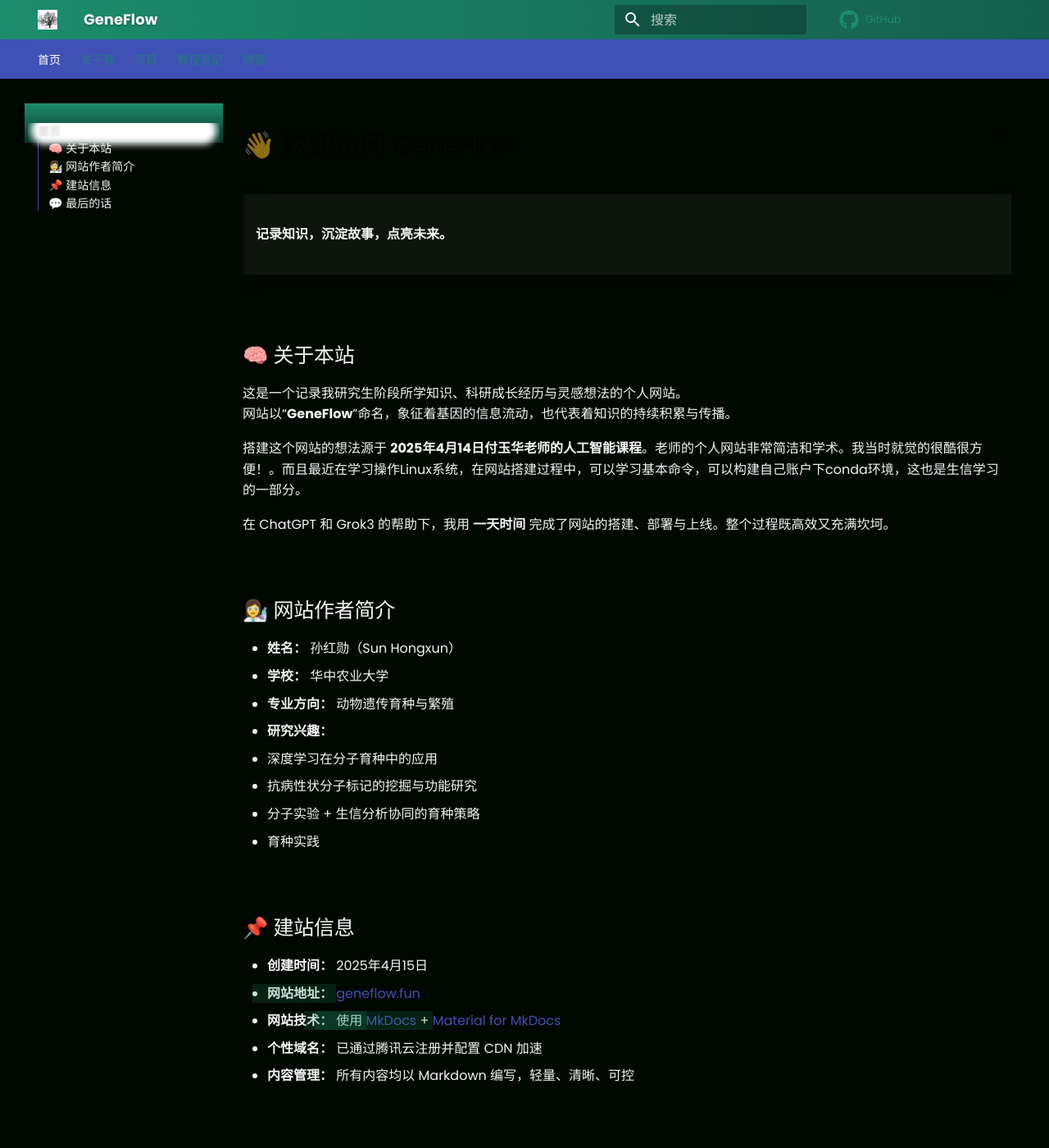
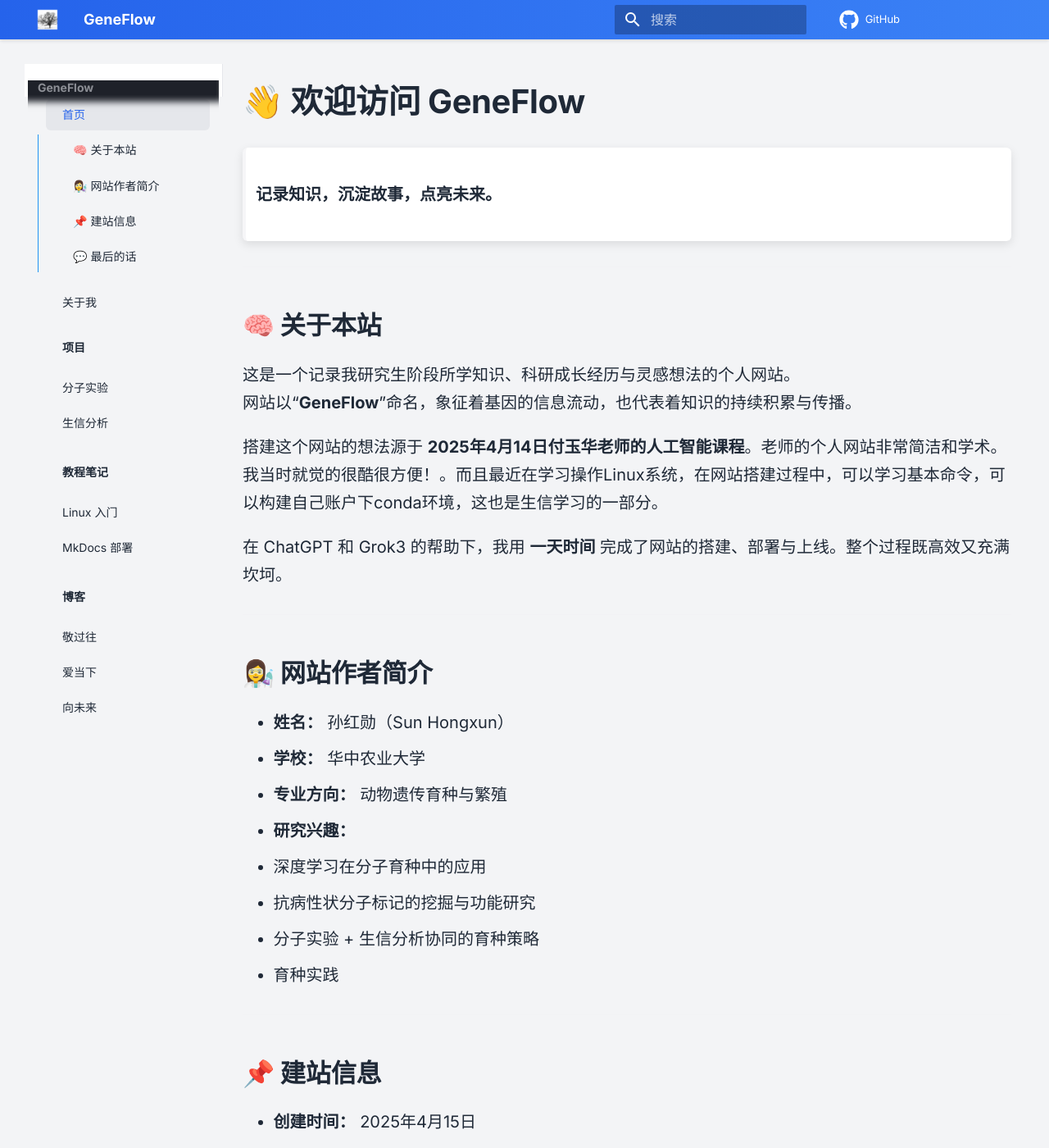
Before and after one commit to biosunhongxun/mysite, an MkDocs documentation site: the page built from docs/index.md, in a window 1280 px wide and 1400 px high. Shown: the whole window at 82% size. Built offline with MkDocs 1.6.1 and Material for MkDocs 9.7.7, drawn with Linux system fonts in a browser that asks for light colours; comment, search, counter and statistics services are not loaded.

Commit message:
更新了 mkdocs 配置与样式

```diff
--- a/docs/assets/stylesheets/custom.css
+++ b/docs/assets/stylesheets/custom.css
@@ -1,160 +1,231 @@
-/* === 自定义颜色变量 === */
+/* ========== 全局样式 ========== */
 :root {
-  --primary-color: #1c8d6c; /* 古典碧青绿 */
-  --background-color: #010800; /* 墨黑背景 */
-  --text-color: #f5f5f5;
-  --card-bg: rgba(255, 255, 255, 0.05);
-  --card-shadow: 0 4px 16px rgba(0,0,0,0.3);
-  --neon-color: #1c8d6c;
-  --primary-gradient: linear-gradient(90deg, #1c8d6c 0%, #145f4e 100%);
-  --secondary-gradient: linear-gradient(180deg, #1c8d6c 0%, #0a3229 100%);
+  --primary-gradient: linear-gradient(90deg, #2563eb, #3b82f6);
+  --card-bg: #ffffff;
+  --card-shadow: 0 4px 12px rgba(0, 0, 0, 0.1);
+  --text-color: #1f2937;
+  --text-muted: #6b7280;
+}
+
+@media (prefers-color-scheme: dark) {
+  :root {
+    --card-bg: #1f2937;
+    --card-shadow: 0 4px 12px rgba(0, 0, 0, 0.4);
+    --text-color: #e5e7eb;
+    --text-muted: #9ca3af;
+  }
 }
 
 body, .md-typeset {
-  font-family: "Poppins", "Inter", sans-serif;
+  font-family: "Inter", sans-serif;
   color: var(--text-color);
-  background-color: var(--background-color);
-  overflow-x: hidden;
-  animation: fadeIn 0.6s ease-out;
+  background-color: #f3f4f6;
+  line-height: 1.7;
+  font-size: 1rem;
+  animation: fadeIn 0.5s ease-out;
+}
+
+@media (prefers-color-scheme: dark) {
+  body, .md-typeset {
+    background-color: #111827;
+  }
 }
 
 @keyframes fadeIn {
-  from { opacity: 0; transform: translateY(10px); }
-  to   { opacity: 1; transform: translateY(0); }
+  from { opacity: 0; transform: translateY(8px); }
+  to { opacity: 1; transform: translateY(0); }
 }
 
+/* ========== 导航栏 ========== */
 .md-header {
-  background: var(--primary-gradient) !important;
-  color: var(--text-color);
+  background: var(--primary-gradient);
+  color: #ffffff;
+  box-shadow: 0 2px 4px rgba(0, 0, 0, 0.1);
   position: sticky;
   top: 0;
   z-index: 10;
-  animation: slideDown 0.5s ease-out;
-}
-
-@keyframes slideDown {
-  from { transform: translateY(-100%); }
-  to   { transform: translateY(0); }
+  transition: background 0.3s ease;
 }
 
 .md-header .md-header__title,
 .md-header .md-header__button,
-.md-nav__link,
-.md-nav__link--active {
-  color: var(--text-color) !important;
-  text-shadow: 0 1px 3px rgba(0,0,0,0.3);
+.md-header .md-nav__link {
+  color: #ffffff !important;
+  transition: opacity 0.2s ease;
 }
 
+.md-header .md-nav__link:hover {
+  opacity: 0.8;
+}
+
+/* ========== 侧边栏 ========== */
 .md-sidebar--primary {
-  background: var(--secondary-gradient);
+  background: #ffffff;
+  border-right: 1px solid #e5e7eb;
+  padding: 1rem 0;
+}
+
+@media (prefers-color-scheme: dark) {
+  .md-sidebar--primary {
+    background: #1f2937;
+    border-right: 1px solid #374151;
+  }
+}
+
+.md-nav__link {
+  color: var(--text-color) !important;
+  padding: 0.5rem 1rem;
+  border-radius: 6px;
+  margin: 0.25rem 0.5rem;
+  transition: background 0.2s ease, color 0.2s ease;
+}
+
+.md-nav__link:hover,
+.md-nav__link--active {
+  background: #e5e7eb;
+  color: #2563eb !important;
+}
+
+@media (prefers-color-scheme: dark) {
+  .md-nav__link:hover,
+  .md-nav__link--active {
+    background: #374151;
+  }
+}
+
+/* ========== 内容区 ========== */
+.md-typeset h1,
+.md-typeset h2,
+.md-typeset h3 {
+  color: var(--text-color);
+  font-weight: 600;
+  margin-bottom: 1rem;
+}
+
+.md-typeset blockquote,
+.md-typeset .callout {
+  background: var(--card-bg);
+  border-left: 4px solid #2563eb;
+  padding: 1rem;
+  margin: 1.5rem 0;
+  border-radius: 6px;
+  box-shadow: var(--card-shadow);
+  color: var(--text-color);
+  transition: transform 0.3s ease;
+}
+
+.md-typeset blockquote:hover,
+.md-typeset .callout:hover {
+  transform: translateY(-4px);
+}
+
+/* ========== 表格 ========== */
+.md-typeset table {
+  background: var(--card-bg);
+  box-shadow: var(--card-shadow);
+  border-radius: 6px;
+  overflow: hidden;
+  color: var(--text-color);
+  margin: 1.5rem 0;
+}
+
+.md-typeset table th,
+.md-typeset table td {
+  padding: 0.75rem;
+  border: none;
+}
+
+.md-typeset table th {
+  background: #e5e7eb;
   color: var(--text-color);
 }
 
-.md-nav__list .md-nav__link {
-  border-radius: 8px;
-  margin: 4px 0;
-  transition: background 0.3s ease;
+@media (prefers-color-scheme: dark) {
+  .md-typeset table th {
+    background: #374151;
+  }
 }
 
-.md-nav__list .md-nav__link:hover {
-  background: rgba(255,255,255,0.1);
-}
-
-.md-typeset blockquote,
-.md-typeset .callout,
-.md-typeset table {
-  background: var(--card-bg);
-  box-shadow: var(--card-shadow);
-  border-left: 4px solid var(--primary-color);
-  padding: 1rem;
-  margin: 1.5rem 0;
-  color: var(--text-color);
-}
-
+/* ========== 代码块 ========== */
 .md-typeset pre[class*="language-"] {
-  background: #1e1e1e;
-  color: #f8f8f2;
-  border-radius: 8px;
+  background: #1f2937;
+  color: #e5e7eb;
+  border-radius: 6px;
   padding: 1rem;
   box-shadow: var(--card-shadow);
   position: relative;
   overflow: auto;
+  font-family: "JetBrains Mono", monospace;
+  font-size: 0.9rem;
 }
 
 .md-typeset pre[class*="language-"]::before {
-  content: "Code";
+  content: attr(data-language);
   position: absolute;
-  top: 0;
-  right: 0;
-  background: var(--primary-gradient);
-  color: #fff;
+  top: 0.5rem;
+  right: 0.5rem;
+  background: #2563eb;
+  color: #ffffff;
   padding: 0.2rem 0.5rem;
-  border-bottom-left-radius: 4px;
+  border-radius: 4px;
   font-size: 0.75rem;
 }
 
-a, button, .md-button {
+/* ========== 链接与按钮 ========== */
+.md-typeset a,
+.md-button {
+  color: #2563eb;
   position: relative;
-  overflow: hidden;
-  color: var(--primary-color);
-  transition: color 0.3s ease;
+  transition: color 0.2s ease;
 }
 
-a::after, button::after, .md-button::after {
+.md-typeset a:hover,
+.md-button:hover {
+  color: #1d4ed8;
+  text-decoration: none;
+}
+
+.md-typeset a::after,
+.md-button::after {
   content: "";
   position: absolute;
-  width: 100%; height: 100%;
-  top: 0; left: -100%;
-  background: var(--neon-color);
-  opacity: 0.2;
-  transition: all 0.4s ease;
+  bottom: -2px;
+  left: 0;
+  width: 0;
+  height: 2px;
+  background: #2563eb;
+  transition: width 0.3s ease;
 }
 
-a:hover::after, button:hover::after, .md-button:hover::after {
-  left: 0;
+.md-typeset a:hover::after,
+.md-button:hover::after {
+  width: 100%;
 }
 
-a:hover, button:hover, .md-button:hover {
-  color: #3B82F6 !important;
+/* ========== 页脚 ========== */
+.md-footer {
+  background: var(--primary-gradient);
+  color: #ffffff;
+  padding: 1rem 0;
+  text-align: center;
 }
 
-.md-footer {
-  background: var(--primary-gradient);
-  color: var(--text-color);
-  padding: 1rem 0;
-  animation: pulse 4s infinite;
+.md-footer-meta {
+  background: transparent;
+  color: #ffffff;
 }
 
-@keyframes pulse {
-  0%,100% { opacity: 1; }
-  50%    { opacity: 0.85; }
-}
+/* ========== 响应式调整 ========== */
+@media screen and (max-width: 768px) {
+  .md-typeset {
+    font-size: 0.95rem;
+  }
 
-.md-footer-meta__inner {
-  justify-content: center;
-  font-size: 0.9rem;
-}
+  .md-sidebar--primary {
+    padding: 0.5rem 0;
+  }
 
-/* 自动适配暗色系统 */
-@media (prefers-color-scheme: dark) {
-  body, .md-typeset {
-    background-color: #000;
-    color: #d0d0d0;
-  }
-  .md-header,
-  .md-sidebar--primary {
-    background: var(--primary-gradient) !important;
-  }
   .md-nav__link {
-    color: #fff !important;
-  }
-  .md-typeset blockquote,
-  .md-typeset .callout,
-  .md-typeset table {
-    background: rgba(30,30,30,0.8);
-    color: #e0e0e0;
-  }
-  .md-typeset pre[class*="language-"] {
-    background: #2d2d2d;
+    padding: 0.4rem 0.8rem;
   }
 }
--- a/mkdocs.yml
+++ b/mkdocs.yml
@@ -6,28 +6,25 @@ site_description: 记录读研期间的知识与故事
 theme:
   name: material
   logo: assets/images/myface.png
+  favicon: assets/images/favicon.ico
   language: zh
   features:
     - navigation.instant
-    - navigation.tabs
-    - navigation.top
+    - navigation.sections
+    - navigation.expand
     - toc.integrate
     - content.code.copy
-    - content.action.edit
+    - content.code.select
+    - search.suggest
     - search.highlight
-    - search.share
   palette:
-    - media: "(prefers-color-scheme: light)"
-      scheme: default
-      primary: custom
-      accent: teal
-    - media: "(prefers-color-scheme: dark)"
-      scheme: slate
-      primary: custom
-      accent: teal
+    # Light and dark mode auto-switching
+    scheme: slate
+    primary: blue
+    accent: indigo
   font:
-    text: Poppins
-    code: Roboto Mono
+    text: Inter
+    code: JetBrains Mono
   icon:
     repo: fontawesome/brands/github
 
@@ -42,7 +39,7 @@ nav:
       - 生信分析: projects/Analysis.md
   - 教程笔记:
       - Linux 入门: tutorials/linux-basic.md
-      - MkDocs 快速部署: tutorials/mkdocs-setup.md
+      - MkDocs 部署: tutorials/mkdocs-setup.md
   - 博客:
       - 敬过往: blog/story.md
       - 爱当下: blog/love.md
@@ -52,33 +49,35 @@ markdown_extensions:
   - admonition
   - toc:
       permalink: true
-  - codehilite
-  - footnotes
   - pymdownx.superfences
-  - pymdownx.highlight
+  - pymdownx.highlight:
+      anchor_linenums: true
   - pymdownx.details
   - pymdownx.tabbed
   - pymdownx.emoji
   - pymdownx.tasklist
-  - pymdownx.arithmatex
+  - pymdownx.arithmatex:
+      generic: true
 
 plugins:
   - search
   - git-revision-date-localized:
+      type: date
       fallback_to_build_date: true
   - glightbox
   - blog:
       blog_dir: blog
-      post_template: blog/post.html
-  - awesome-pages
+      archive: true
+      categories: true
   - minify:
       minify_html: true
+      minify_css: true
+      minify_js: true
 
 extra_css:
   - assets/stylesheets/custom.css
 
 extra_javascript:
-  - https://polyfill.io/v3/polyfill.min.js?features=es6
   - https://cdn.jsdelivr.net/npm/mathjax@3/es5/tex-mml-chtml.js
 
 extra:
```
